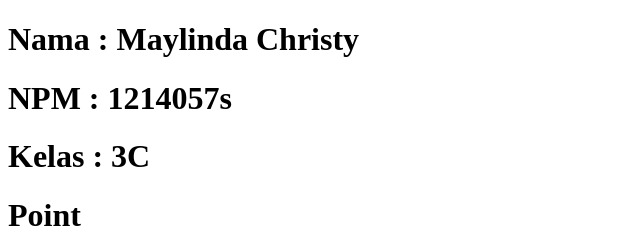
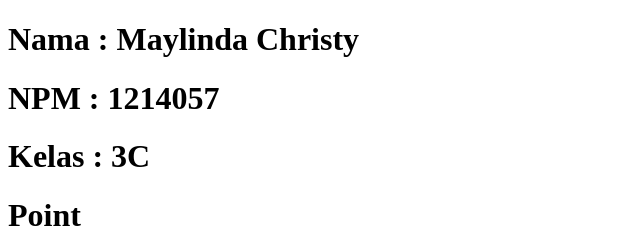
Before and after one commit to maylindachristy/maylindachristy.github.io, a plain HTML site: page index.html in a window 1280 px wide. Shown: the top 240 px of the page, 0-640 px from the left. Drawn offline with Linux system fonts and the light colour scheme; a script that the page names is missing.

Commit message:
Update index.html

```diff
--- a/index.html
+++ b/index.html
@@ -5,7 +5,7 @@
 </head>
 <body>
     <h1>Nama : Maylinda Christy</h1>
-    <h1>NPM : 1214057s</h1>
+    <h1>NPM : 1214057</h1>
     <h1>Kelas : 3C</h1>
     <div id="map"></div>
     <div class="point-table">
```
